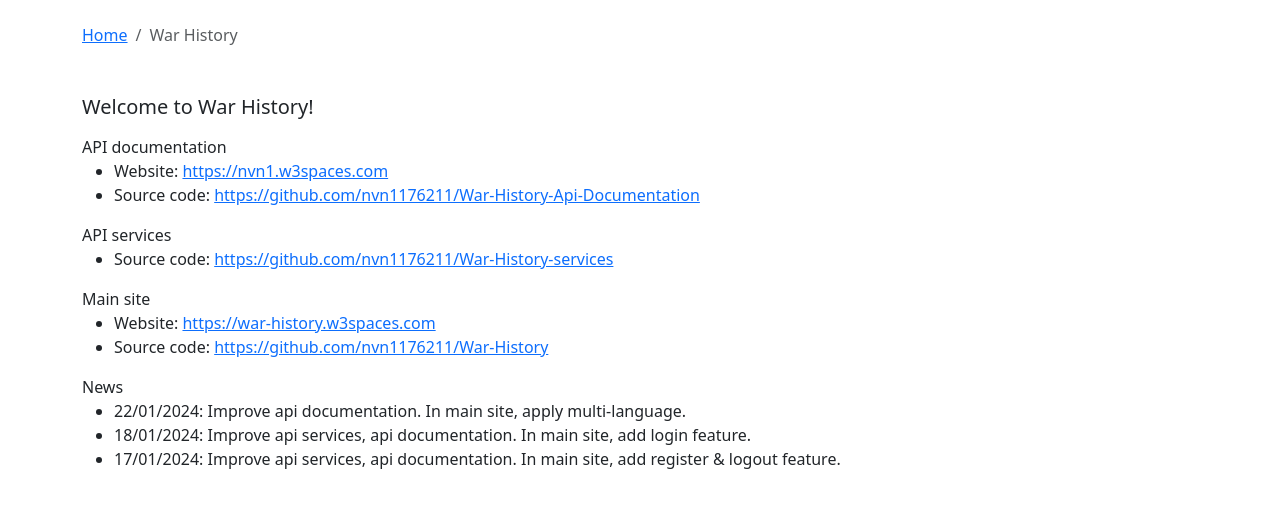
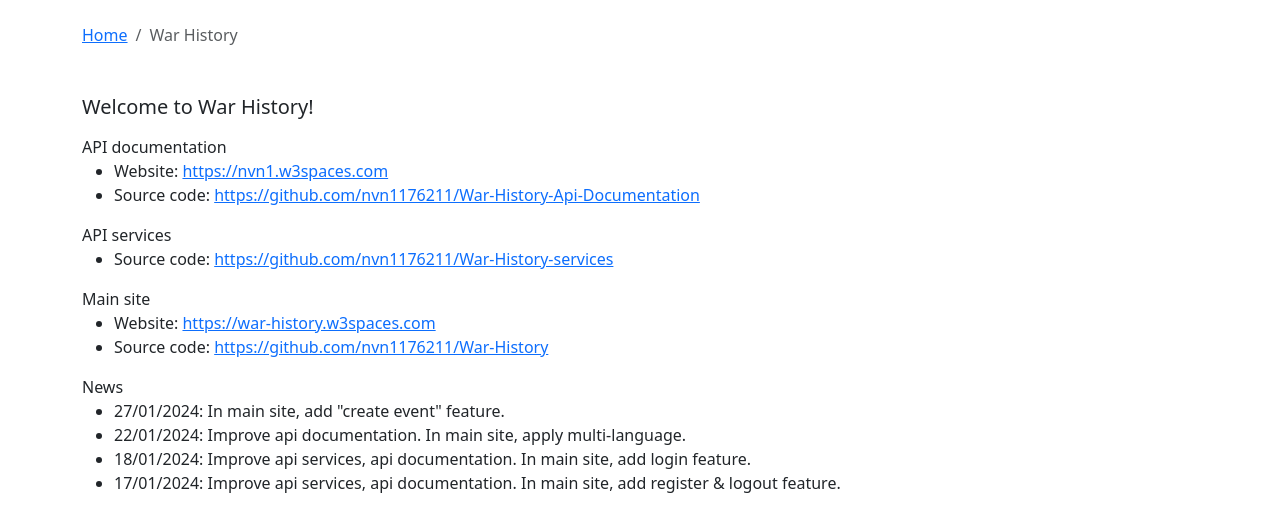
Before and after one commit to nvn1176211/nvn_showcase, a plain HTML site: page wh.html in a window 1280 px wide. Shown: the part 89-620 px from the top of the page. Drawn offline with nearby package versions, Linux system fonts and the light colour scheme.

Commit message:
update news

```diff
--- a/wh.html
+++ b/wh.html
@@ -71,6 +71,9 @@
         <div>News</div>
         <ul>
             <li>
+                <span>27/01/2024: In main site, add "create event" feature.</span>
+            </li>
+            <li>
                 <span>22/01/2024: Improve api documentation. In main site, apply multi-language.</span>
             </li>
             <li>
```
